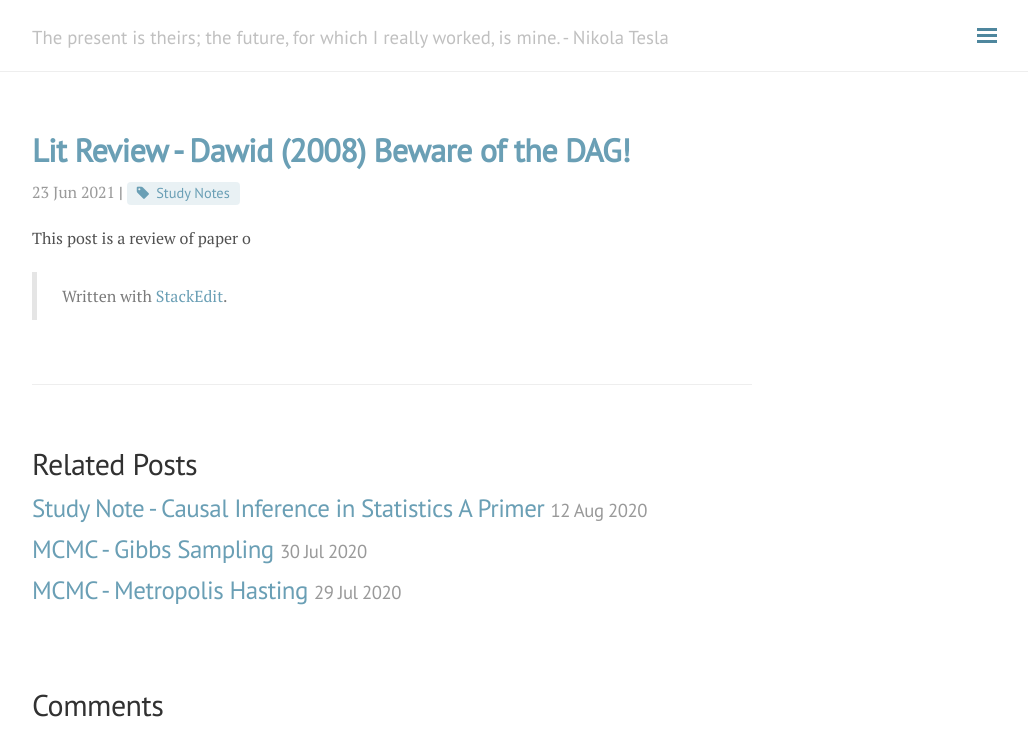
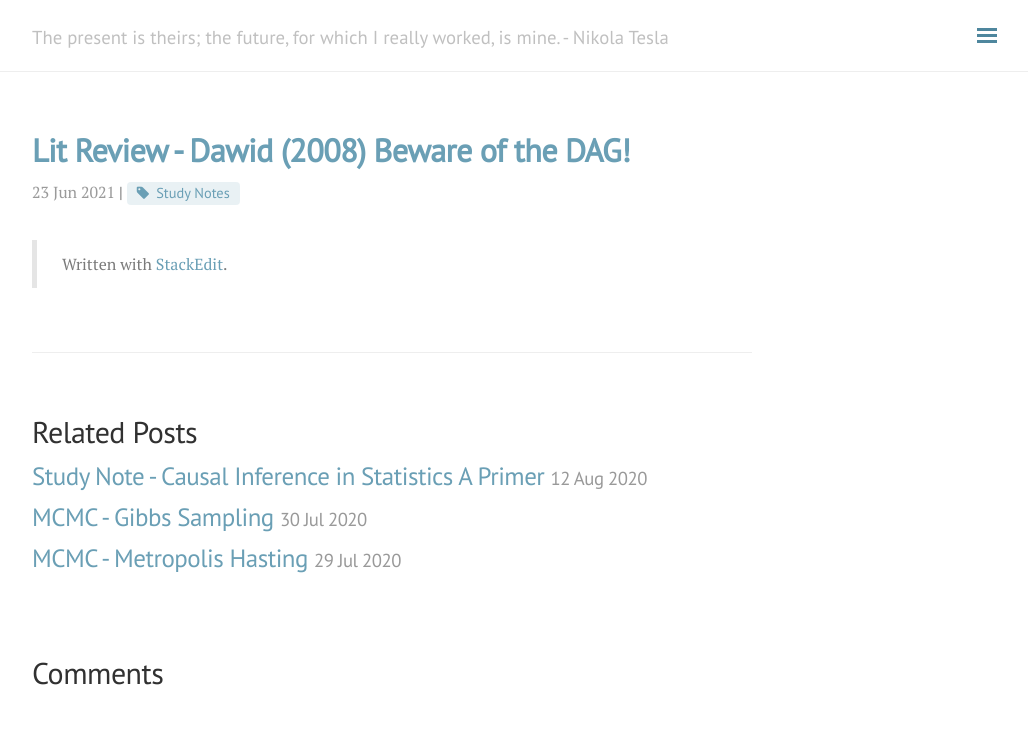
Before and after one commit to andylikescodes/andylikescodes.github.io, a Jekyll site: the page built from _posts/2021-06-23-Lit-Review-Dawid-2008.md, in a window 1280 px wide. Shown: the top 756 px of the page, without its empty margins (248-1276 px from the left). Built offline with Jekyll 4.4.1, drawn with Linux system fonts in a browser that asks for light colours; nearby versions of some CDN libraries; comment, search, counter and statistics services are not loaded.

Commit message:
_posts/2021-06-23-Lit-Review-Dawid-2008.md updated from https://stackedit.io/

```diff
--- a/_posts/2021-06-23-Lit-Review-Dawid-2008.md
+++ b/_posts/2021-06-23-Lit-Review-Dawid-2008.md
@@ -5,11 +5,9 @@ tag: [Study Notes]
 category: Causal Inference
 ---
 
-This post is a review of paper o
-
 
 
 > Written with [StackEdit](https://stackedit.io/).
 <!--stackedit_data:
-eyJoaXN0b3J5IjpbMzI5Mzc2ODg2LC0xNTMyNjk3ODddfQ==
+eyJoaXN0b3J5IjpbLTE2MDcyMjY2MjcsLTE1MzI2OTc4N119
 -->
```
